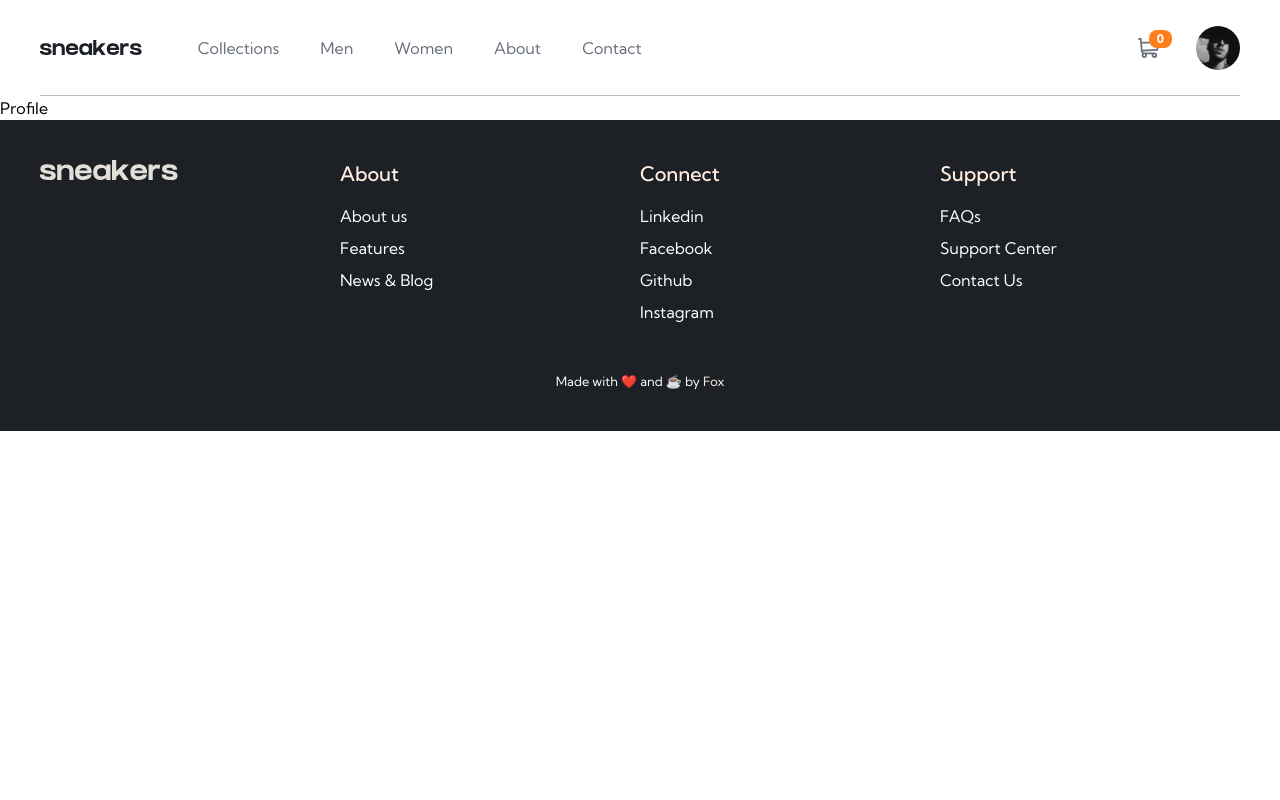
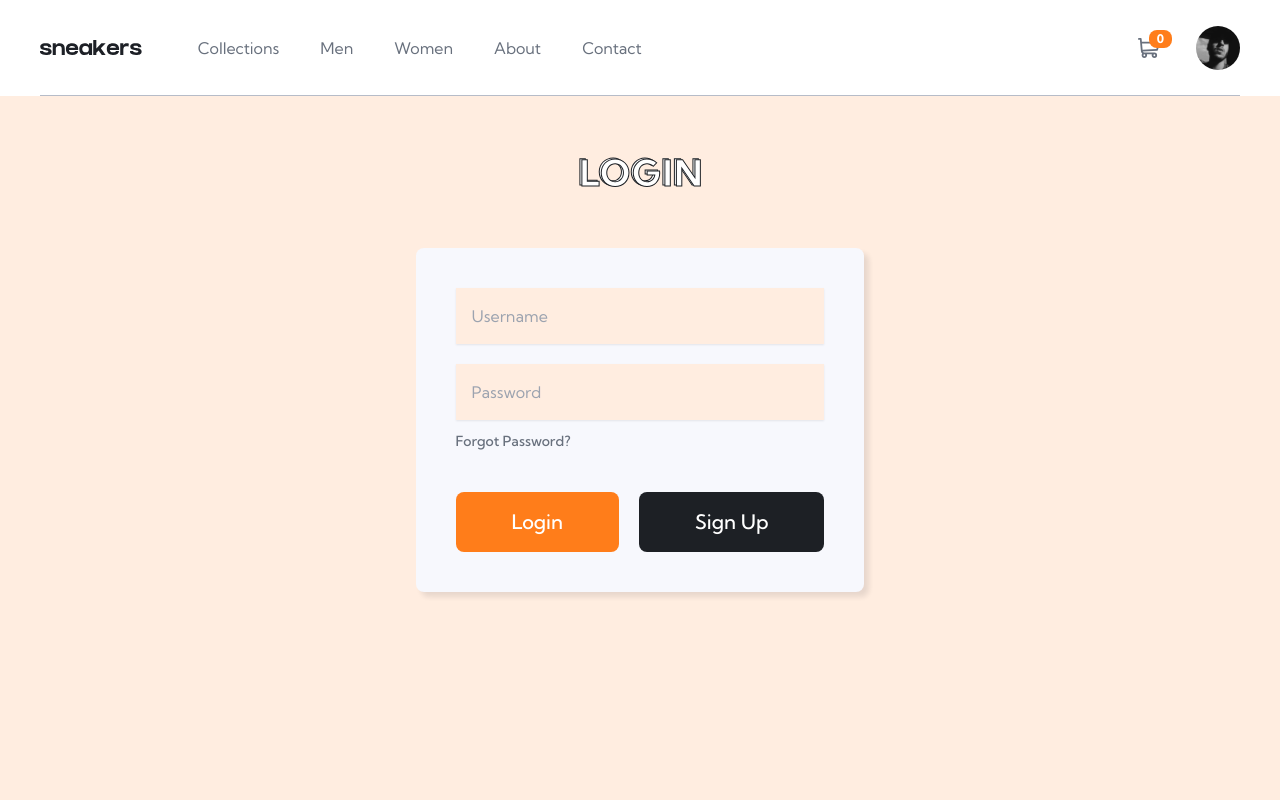
Before and after one commit to urboifox/sneakers_store_react, a React (Vite) app: page /profile in a window 1280 px wide. Shown: the top 800 px of the page. Built offline with nearby package versions, Linux system fonts and the light colour scheme; no server answers.

Commit message:
finished simple profile page

```diff
--- a/package.json
+++ b/package.json
@@ -13,6 +13,7 @@
     "@react-spring/web": "^9.7.3",
     "@reduxjs/toolkit": "^1.9.5",
     "axios": "^1.4.0",
+    "framer-motion": "^10.15.0",
     "localforage": "^1.10.0",
     "match-sorter": "^6.3.1",
     "react": "^18.2.0",
--- a/src/components/Profile.jsx
+++ b/src/components/Profile.jsx
@@ -1,5 +1,37 @@
+import { Link } from "react-router-dom";
+import SectionHeadline from "./SectionHeadline";
+
 const Profile = () => {
-  return <div>Profile</div>;
+  return (
+    <section className="flex flex-col items-center justify-start h-[calc(100vh-6rem)] bg-primary-100 px-10 max-sm:px-4">
+      <SectionHeadline text={"Login"} />
+      <article className="shadowMe bg-sec-100 p-10 max-sm:p-5 rounded-lg max-sm:w-full">
+        <div className="flex flex-col gap-5 mb-2">
+          <input
+            type="text"
+            name="username"
+            className="w-full p-4 focus:outline-primary-200 bg-primary-100 shadow-sm shadow-[#00000015]"
+            placeholder="Username"
+          />
+          <input
+            type="password"
+            className="w-full p-4 focus:outline-primary-200 bg-primary-100 shadow-sm shadow-[#00000015]"
+            name="password"
+            placeholder="Password"
+          />
+        </div>
+        <div>
+          <Link className="text-sec-300 font-medium text-sm" to={null}>
+            Forgot Password?
+          </Link>
+          <div className="flex items-center gap-5 mt-10 max-sm:flex-col">
+            <button className="btn-primary max-sm:w-full">Login</button>
+            <button className="btn-secondary max-sm:w-full">Sign Up</button>
+          </div>
+        </div>
+      </article>
+    </section>
+  );
 };
 
 export default Profile;
--- a/src/index.css
+++ b/src/index.css
@@ -93,6 +93,14 @@ body::-webkit-scrollbar-thumb,
   box-shadow: 3px 3px 10px 0 hsl(26, 100%, 55%);
   @apply max-md:shadow-none;
 }
+.btn-secondary {
+  @apply px-8 py-2 rounded-lg text-white bg-sec-400 font-medium text-base lg:py-4 lg:px-14 lg:text-xl transitionMe;
+}
+.btn-secondary:hover,
+.btn:hover {
+  box-shadow: 3px 3px 10px 0 hsl(220 13% 13%);
+  @apply max-md:shadow-none;
+}
 .btn.clicked,
 .btn.clicked:hover {
   box-shadow: inset 1px 1px 5px 0 rgba(0, 0, 0, 0.4);
@@ -134,7 +142,7 @@ button:disabled {
   row-gap: 4rem;
 }
 .sectionHeadline {
-  @apply tracking-wider relative mx-auto max-w-[600px] uppercase font-bold text-3xl md:text-4xl text-center my-14;
+  @apply tracking-wider relative mx-auto max-w-[600px] uppercase font-bold text-3xl md:text-4xl text-center my-14 max-sm:my-10;
 }
 
 .strokeText {
```
Also changed, not shown: 1 other file (tests, documents, lock files or other folders).
